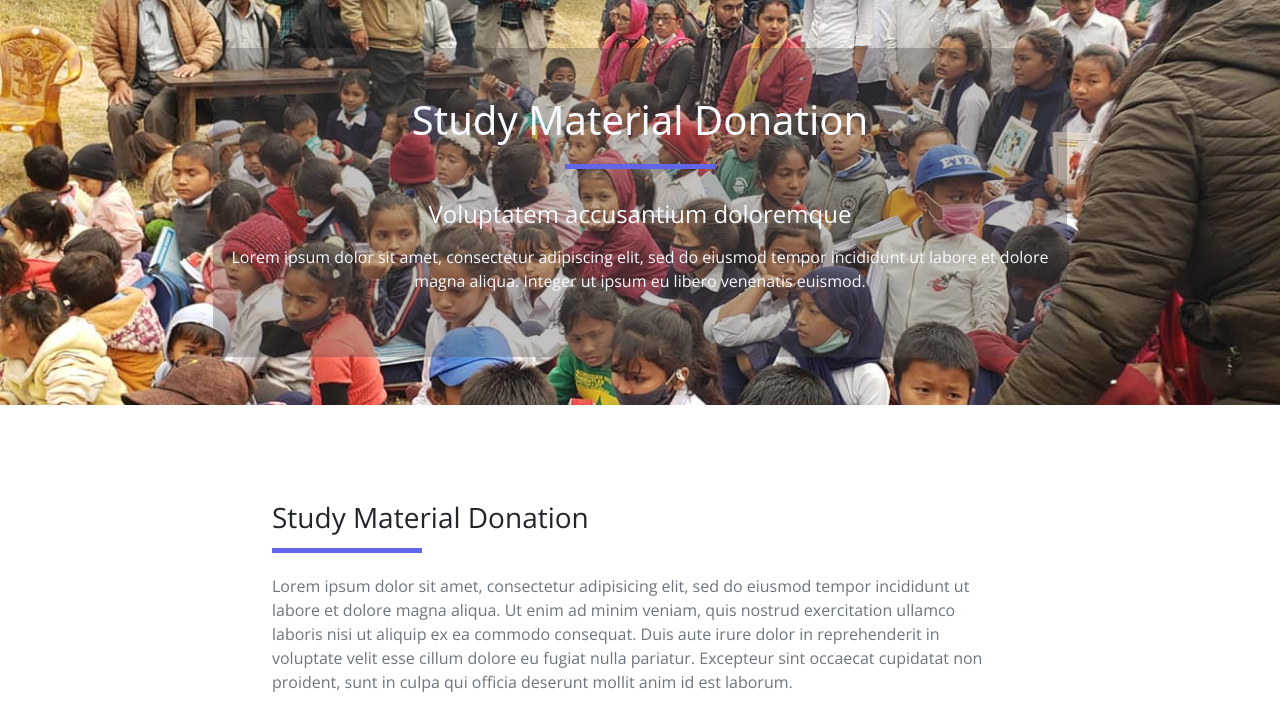
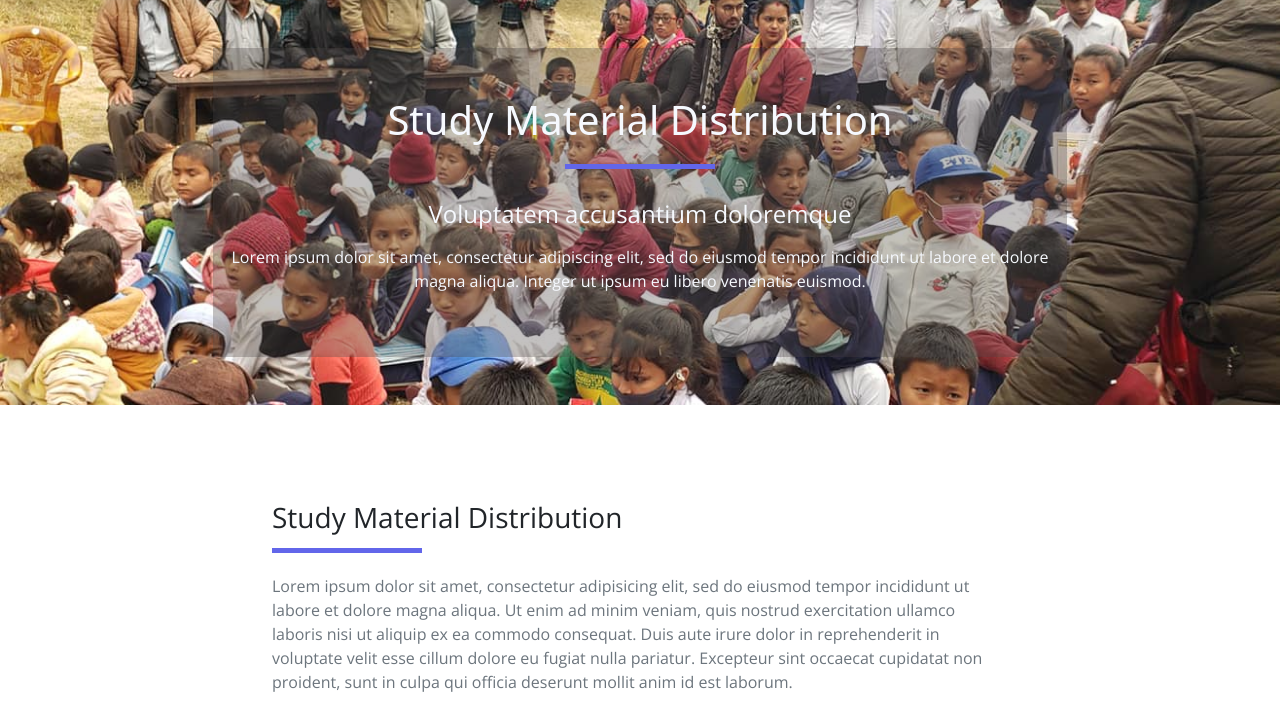
Before and after one commit to bijenShrestha980/odyssey, a PHP site: page /work-single.html in a window 1280 px wide. Shown: the part 84-806 px from the top of the page. Run offline with PHP 8.4, Linux system fonts and the light colour scheme.

Commit message:
minor changes

```diff
--- a/about.html
+++ b/about.html
@@ -80,7 +80,7 @@ https://templatemo.com/tm-561-purple-buzz
                     </p>
                 </div>
                 <div class="col-lg-6">
-                    <img src="./assets/img/banner-img-02.svg">
+                    <img src="./assets/img/service-05.jpg" style="width: 700px">
                 </div>
             </div>
         </div>
--- a/assets/css/templatemo.css
+++ b/assets/css/templatemo.css
@@ -18,6 +18,17 @@ Table of contents
 --------------------------------------------- */
 
 html {font-family: 'Open Sans', sans-serif;}
+body {animation: transitionIn 1s;}
+@keyframes transitionIn {
+    from {
+        opacity: 0;
+        transform: translateY(-10px);
+    }
+    to {
+        opacity: 1;
+        transform: translateY(0);
+    }
+}
 /* Typography */
 p, a {font-weight: 400;}
 .h2 {font-size: 40px;}
--- a/work-single.html
+++ b/work-single.html
@@ -73,7 +73,7 @@ https://templatemo.com/tm-561-purple-buzz
     <div id="work_single_banner" class="bg-light w-100">
         <div class="container-fluid text-light d-flex justify-content-center align-items-center border-0 rounded-0 p-0 py-5">
             <div class="banner-content col-lg-8 m-lg-auto text-center py-5 px-3" style="    background: rgb(73 68 68 / 33%);">
-                <h1 class="banner-heading h2 pb-5 typo-space-line-center">Study Material Donation</<h1>
+                <h1 class="banner-heading h2 pb-5 typo-space-line-center">Study Material Distribution</<h1>
                 </h1>
                 <h3 class="h4 pb-2 light-300">Voluptatem accusantium doloremque</h3>
                 <p class="banner-footer light-300">
@@ -91,7 +91,7 @@ https://templatemo.com/tm-561-purple-buzz
 
         <div class="row pt-5">
             <div class="worksingle-content col-lg-8 m-auto text-left justify-content-center">
-                <h2 class="worksingle-heading h3 pb-3 light-300 typo-space-line">Study Material Donation</h2>
+                <h2 class="worksingle-heading h3 pb-3 light-300 typo-space-line">Study Material Distribution</h2>
                 <p class="worksingle-footer py-3 text-muted light-300">
                     Lorem ipsum dolor sit amet, consectetur adipisicing elit, sed do eiusmod
                     tempor incididunt ut labore et dolore magna aliqua. Ut enim ad minim veniam,
--- a/work.html
+++ b/work.html
@@ -107,7 +107,7 @@ https://templatemo.com/tm-561-purple-buzz
                 <div class="service-work overflow-hidden card mb-5 mx-5 m-sm-0">
                     <img class="card-img-top" src="./assets/img/works/our-work-01.jpg" alt="...">
                     <div class="card-body">
-                        <h5 class="card-title light-300 text-dark">Study Material Donation</h5>
+                        <h5 class="card-title light-300 text-dark">Study Material Distribution</h5>
                         <p class="card-text light-300 text-dark">
                             Lorem ipsum dolor sit amet, consectetur adipisicing elit,
                             sed do eiusmod tempor incididunt ut labore et dolor.
```
